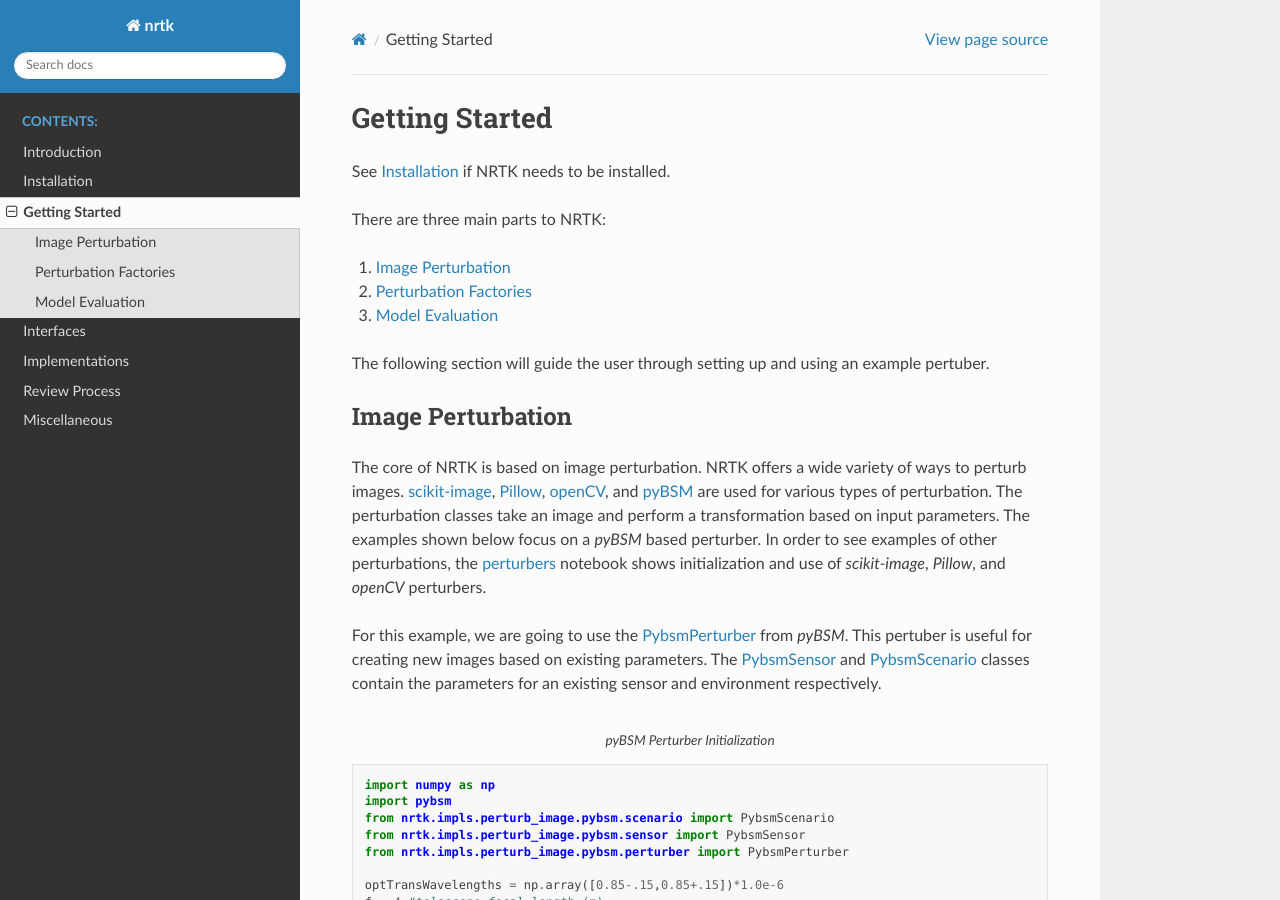
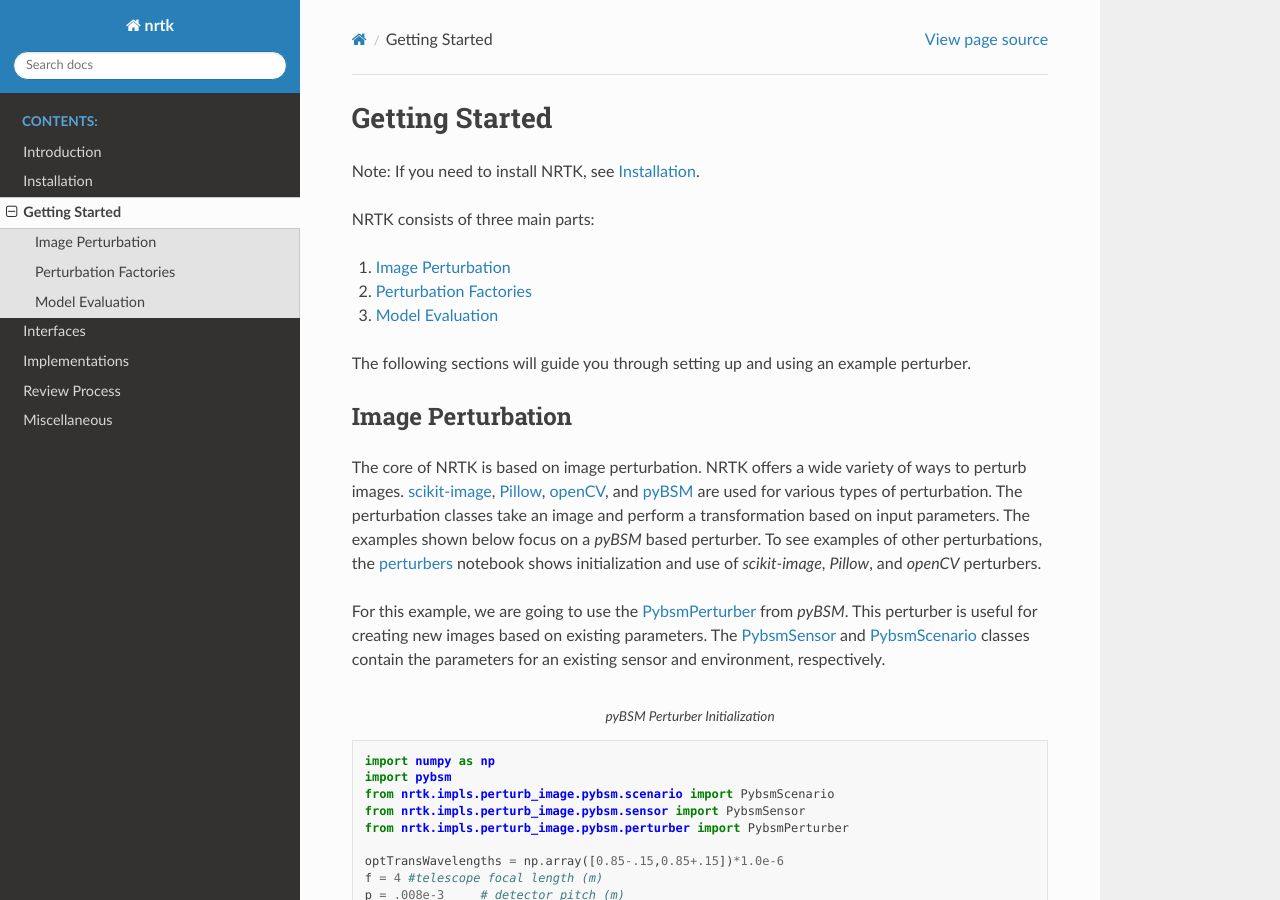
Before and after one commit to Kitware/nrtk, a Sphinx documentation site: the page built from docs/getting_started.rst, in a window 1280 px wide and 900 px high. Built offline with Sphinx 7.4.7 and the Read the Docs theme 2.0.0, drawn with Linux system fonts in a browser that asks for light colours; pages that are not in the unit, such as notebooks, are missing from menus; the version number is read from the project's files by our own code; some of the changed text lies outside the part shown.

Commit message:
Apply sytle guide to getting started docs section

```diff
--- a/docs/getting_started.rst
+++ b/docs/getting_started.rst
@@ -1,15 +1,15 @@
 Getting Started
 ===============
 
-See :ref:`Installation` if NRTK needs to be installed.
+Note: If you need to install NRTK, see :ref:`Installation`.
 
-There are three main parts to NRTK:
+NRTK consists of three main parts:
 
 #. :ref:`Image Perturbation`
 #. :ref:`Perturbation Factories`
 #. :ref:`Model Evaluation`
 
-The following section will guide the user through setting up and using an example pertuber.
+The following sections will guide you through setting up and using an example perturber.
 
 Image Perturbation
 ^^^^^^^^^^^^^^^^^^
@@ -19,14 +19,14 @@ images. `scikit-image <https://scikit-image.org/>`_, `Pillow <https://pillow.rea
 `openCV <https://pypi.org/project/opencv-python/#documentation-for-opencv-python>`_, and
 `pyBSM  <https://gitlab.jatic.net/jatic/kitware/pybsm>`_ are used for various types of perturbation. The
 perturbation classes take an image and perform a transformation based on input parameters. The examples
-shown below focus on a `pyBSM` based perturber. In order to see examples of other perturbations, the
+shown below focus on a `pyBSM` based perturber. To see examples of other perturbations, the
 `perturbers <https://gitlab.jatic.net/jatic/kitware/nrtk/-/blob/main/examples/perturbers.ipynb?ref_type=heads>`_
 notebook shows initialization and use of `scikit-image`, `Pillow`, and `openCV` perturbers.
 
 For this example, we are going to use the :ref:`PybsmPerturber <Class: PybsmPerturber>` from `pyBSM`. This
-pertuber is useful for creating new images based on existing parameters. The
+perturber is useful for creating new images based on existing parameters. The
 :ref:`PybsmSensor <Class: PybsmSensor>` and :ref:`PybsmScenario <Class: PybsmScenario>` classes contain the
-parameters for an existing sensor and environment respectively.
+parameters for an existing sensor and environment, respectively.
 
 .. code-block::
 	:caption: pyBSM Perturber Initialization
```
Also changed, not shown: other parts of docs/getting_started.rst (+3 -2 lines).
